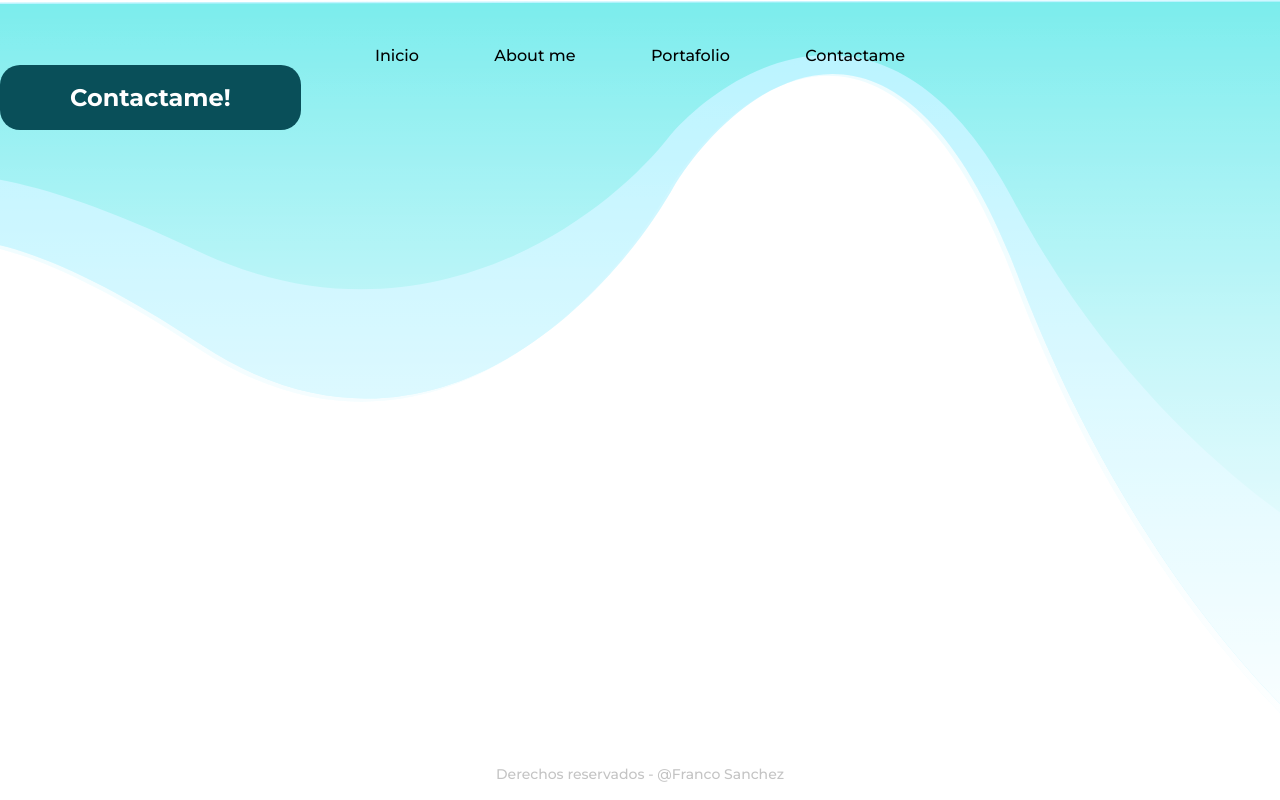
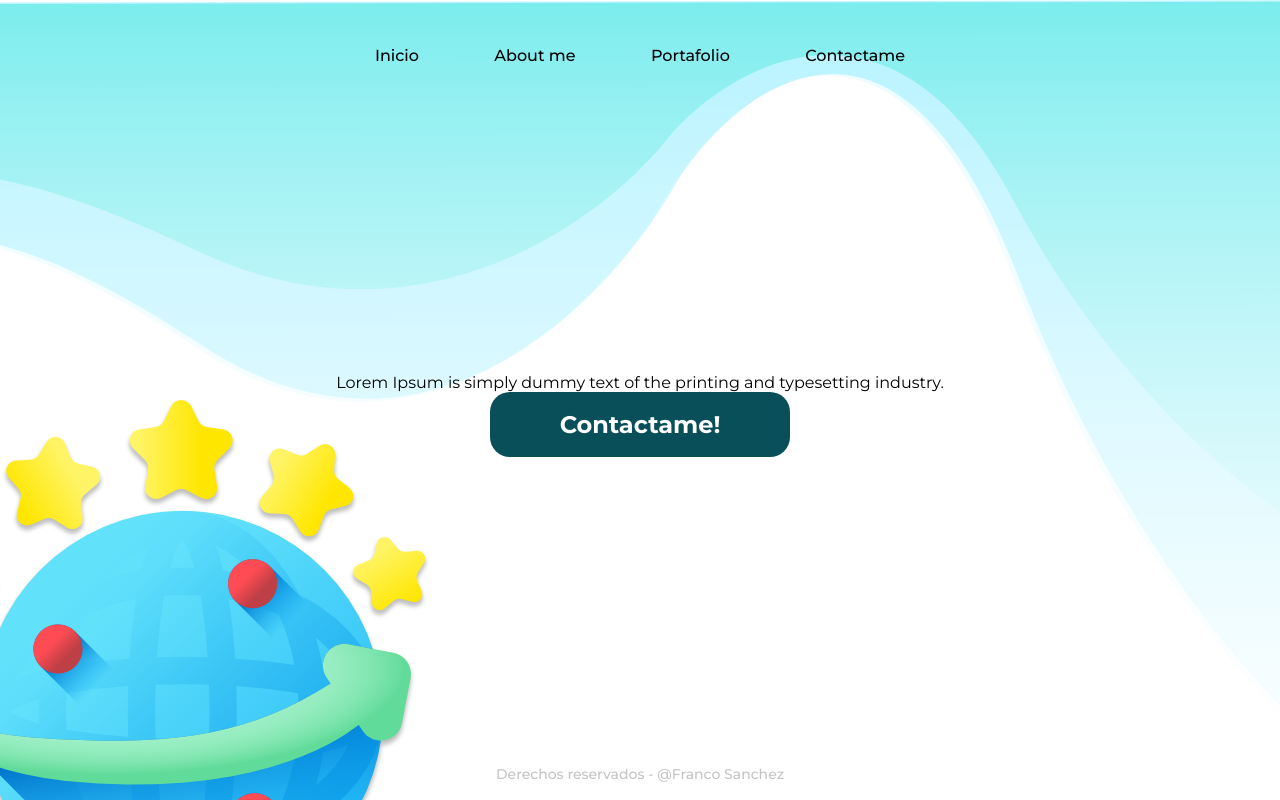
Before and after one commit to Franco-Sanchez/web-Franco, a Vue app: page /#/ in a window 1280 px wide. Built offline with nearby package versions, Linux system fonts and the light colour scheme.

Commit message:
Styles to the App container were aplied. Besides, world image was added

```diff
--- a/public/index.html
+++ b/public/index.html
@@ -11,7 +11,7 @@
     <noscript>
       <strong>We're sorry but <%= htmlWebpackPlugin.options.title %> doesn't work properly without JavaScript enabled. Please enable it to continue.</strong>
     </noscript>
-    <div id="app"></div>
+    <div id="app" class="app"></div>
     <!-- built files will be auto injected -->
   </body>
 </html>
--- a/src/App.vue
+++ b/src/App.vue
@@ -39,9 +39,14 @@ export default {
 }
 
 body {
+  max-width: 1440px;
   margin: 0 auto;
+}
+
+.app {
+  display: grid;
+  grid-template-rows: min-content auto min-content;
   min-width: 100vw;
-  max-width: 1440px;
   min-height: 100vh;
   background-image: url("./assets/background_project.svg");
   background-position: center;
--- a/src/components/Footer.vue
+++ b/src/components/Footer.vue
@@ -14,9 +14,7 @@
 footer {
   display: flex;
   justify-content: center;
-  position: fixed;
   width: 100%;
-  bottom: 0;
   padding-bottom: 17px;
 }
 
--- a/src/components/Form.vue
+++ b/src/components/Form.vue
@@ -37,7 +37,7 @@ form, .form-field {
 }
 
 form {
-    max-width: 595px;
+    width: 595px;
 }
 
 button {
--- a/src/views/Contactame.vue
+++ b/src/views/Contactame.vue
@@ -1,5 +1,7 @@
 <template>
-  <Form />
+  <section>
+    <Form />
+  </section>
 </template>
 
 <script>
@@ -12,3 +14,11 @@
     }
   }
 </script>
+
+<style lang="scss" scoped>
+section {
+  display: flex;
+  justify-content: center;
+  align-items: center;
+}
+</style>
--- a/src/views/Inicio.vue
+++ b/src/views/Inicio.vue
@@ -1,6 +1,12 @@
 <template>
   <section>
-    <Button />
+    <article>
+      <div>
+        <p>Lorem Ipsum is simply dummy text of the printing and typesetting industry.</p>
+      </div>
+      <Button />
+    </article>
+    <img src="../assets/world.svg" alt="world">
   </section>
 </template>
 
@@ -16,5 +22,23 @@
 </script>
 
 <style lang="scss" scoped>
+section, article {
+  display: flex;
+  justify-content: center;
+  align-items: center;
+}
 
+article {
+  flex-direction: column;
+}
+
+img {
+  position: fixed;
+  left: -85px;
+  bottom: -120px;
+}
+
+button {
+  align-self: center;
+}
 </style>
--- a/src/views/Portafolio.vue
+++ b/src/views/Portafolio.vue
@@ -1,3 +1,9 @@
 <template>
+  <img src="../assets/settings.svg" alt="">
+</template>
 
-</template>
+<script>
+export default {
+  name: 'Portafolio'
+}
+</script>
```
